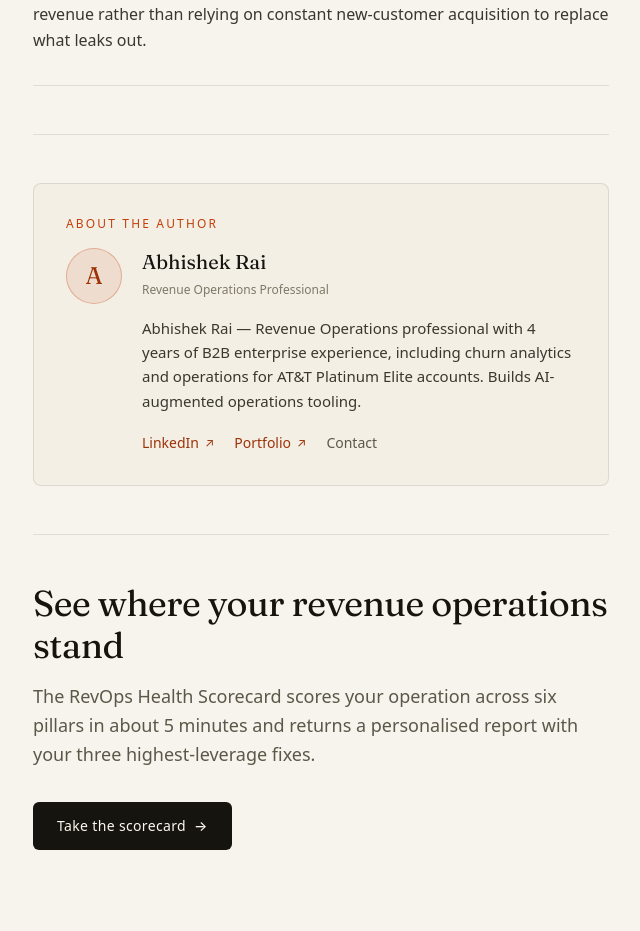
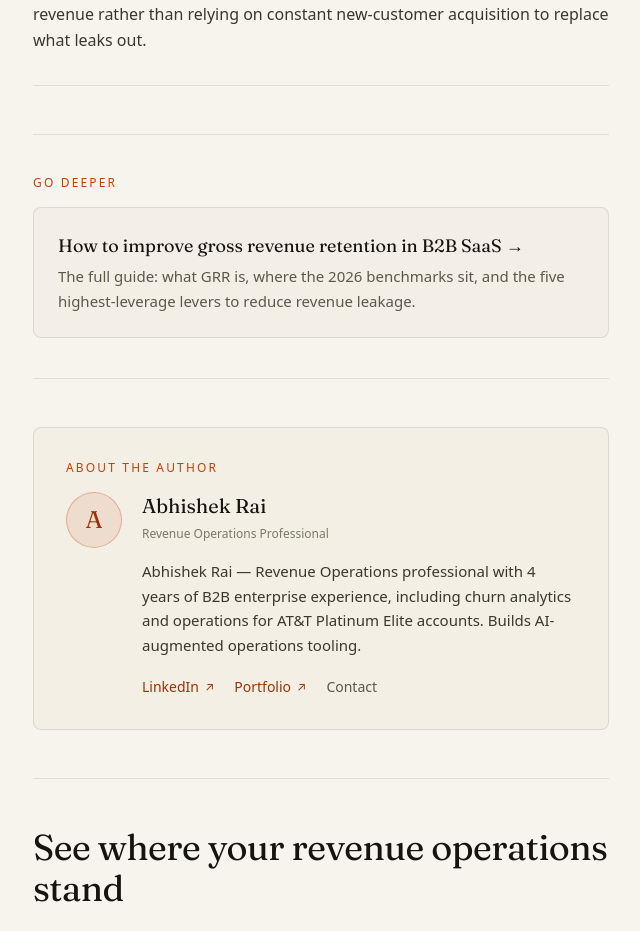
Before and after one commit to abhishek-rai2000/revops-scorecard, a Next.js app: page /faq in a window 1280 px wide. Shown: the part 3023-3954 px from the top of the page, without its empty margins (319-959 px from the left). Built offline with nearby package versions, Linux system fonts and the light colour scheme; a web font is replaced by a local one.

Commit message:
Surface GRR guide: add to sitemap + link from FAQ

```diff
--- a/app/faq/page.tsx
+++ b/app/faq/page.tsx
@@ -142,6 +142,28 @@ export default function FaqPage() {
             </div>
           ))}
         </div>
+        </section>
+
+      <SectionRule />
+
+      {/* Related guide */}
+      <section className="px-6 lg:px-12 max-w-narrow mx-auto py-10">
+        <p className="text-eyebrow mb-4">Go deeper</p>
+        <Link
+          href="/guides/improve-gross-revenue-retention"
+          className="group block rounded-lg border border-ink-900/10 bg-parchment-200/40 p-6 hover:border-ember-600/40 hover:bg-parchment-200/60 transition-all"
+        >
+          <p className="font-display text-lg text-ink-900 mb-1 group-hover:text-ember-700 transition-colors">
+            How to improve gross revenue retention in B2B SaaS
+            <span aria-hidden className="inline-block ml-1 transition-transform group-hover:translate-x-0.5">
+              →
+            </span>
+          </p>
+          <p className="text-ink-600 text-[15px] leading-relaxed">
+            The full guide: what GRR is, where the 2026 benchmarks sit, and the
+            five highest-leverage levers to reduce revenue leakage.
+          </p>
+        </Link>
       </section>
 
       <SectionRule />
--- a/app/sitemap.ts
+++ b/app/sitemap.ts
@@ -35,6 +35,12 @@ export default function sitemap(): MetadataRoute.Sitemap {
       priority: 0.9,
     },
     {
+      url: `${base}/guides/improve-gross-revenue-retention`,
+      lastModified: now,
+      changeFrequency: "monthly",
+      priority: 0.8,
+    },
+    {
       url: `${base}/scorecard`,
       lastModified: now,
       changeFrequency: "monthly",
```
